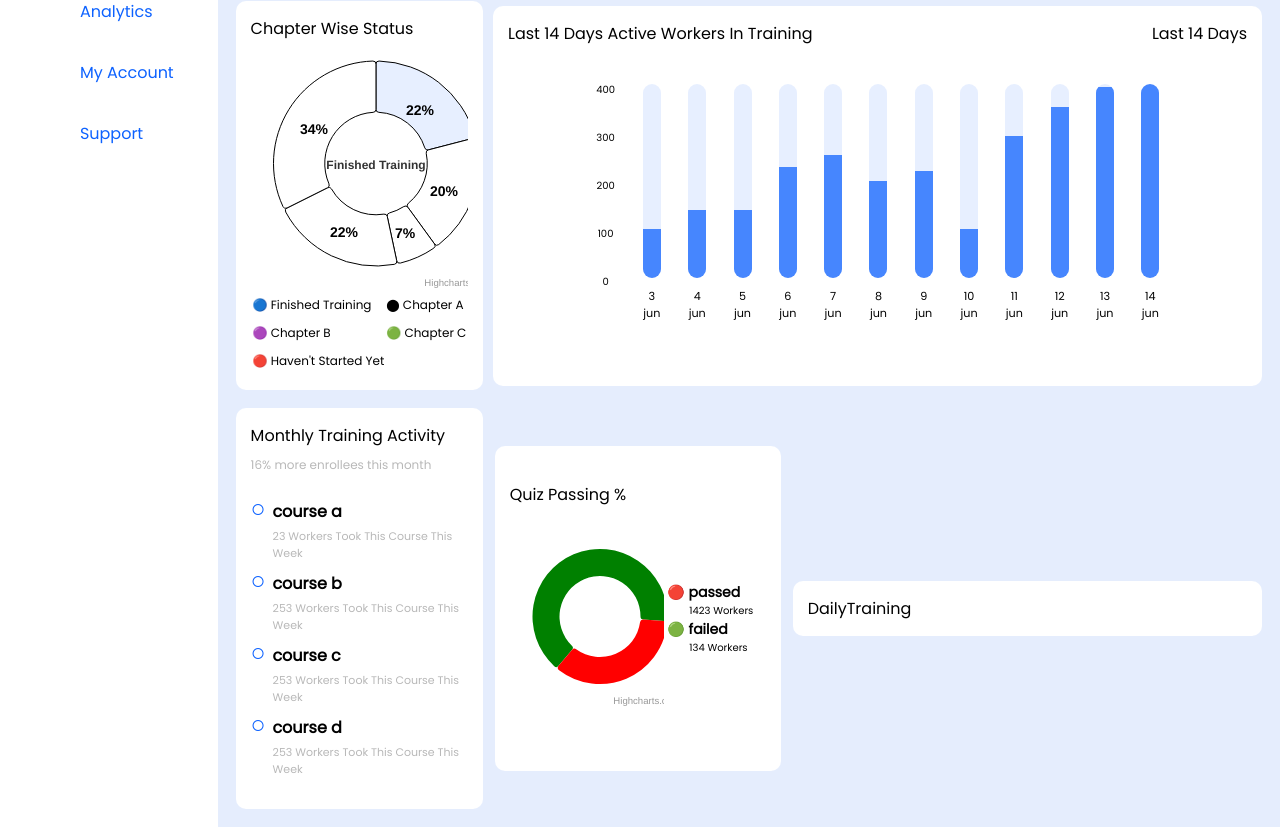
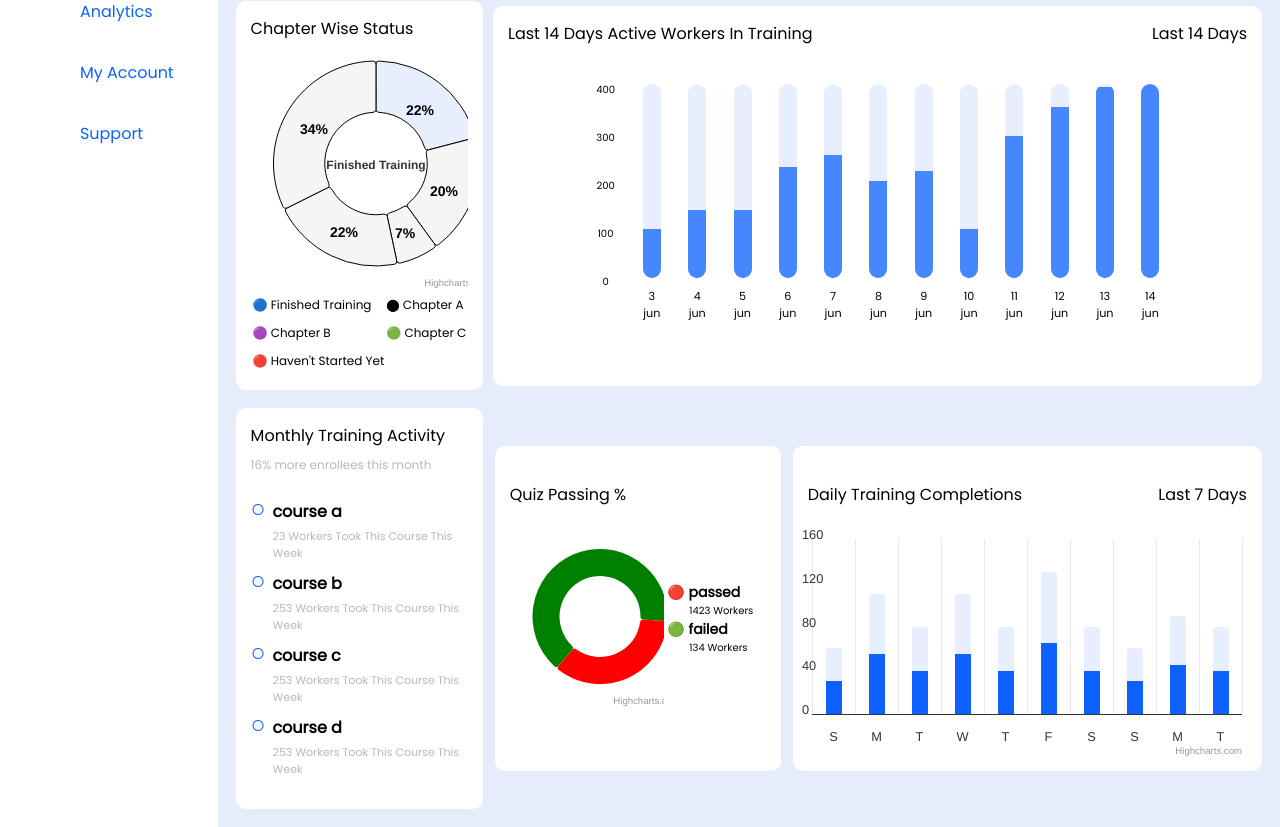
Before and after one commit to nitin-devatraj/chaabi, a React (Create React App) app: page / in a window 1280 px wide. Shown: the part 326-1153 px from the top of the page. Built offline with nearby package versions, Linux system fonts and the light colour scheme; some icons are missing.

Commit message:
create TrainingCompletionChart component

```diff
--- a/src/components/footer/daily-training/DailyTraining.js
+++ b/src/components/footer/daily-training/DailyTraining.js
@@ -1,8 +1,19 @@
 import React from "react";
 import classes from "./Dailytraining.module.css";
+import TrainingCompletionChart from "./TrainingCompletionChart";
 
 function DailyTraining() {
-  return <div className={classes.card}>DailyTraining</div>;
+  return (
+    <div className={classes.card}>
+      <div className={classes.heading}>
+        <h4>Daily Training Completions</h4>
+        <h4>Last 7 Days</h4>
+      </div>
+      <div className={classes.chart}>
+        <TrainingCompletionChart />
+      </div>
+    </div>
+  );
 }
 
 export default DailyTraining;
--- a/src/components/footer/daily-training/Dailytraining.module.css
+++ b/src/components/footer/daily-training/Dailytraining.module.css
@@ -1,6 +1,23 @@
 .card {
   width: 42.8%;
+  height: 295px;
   padding: 15px;
   border-radius: 10px;
   background-color: white;
 }
+
+.heading {
+  display: flex;
+  justify-content: space-between;
+}
+
+.heading h4 {
+  font-weight: 100;
+}
+
+.chart {
+  width: 100%;
+  display: flex;
+  justify-content: center;
+  align-items: center;
+}
--- /dev/null
+++ b/src/components/footer/daily-training/TrainingCompletionChart.js
@@ -0,0 +1,78 @@
+import React from "react";
+import Highcharts from "highcharts";
+import HighchartsReact from "highcharts-react-official";
+
+const TrainingCompletionChart = () => {
+  const options = {
+    chart: {
+      type: "column",
+      width: 450,
+      height: 230,
+    },
+    title: {
+      text: null,
+    },
+    xAxis: {
+      categories: ["S", "M", "T", "W", "T", "F", "S", "S", "M", "T"],
+      gridLineWidth: 1,
+      gridLineColor: "#e9e9e9",
+    },
+    yAxis: {
+      min: 0,
+      max: 160,
+      tickInterval: 40,
+      title: {
+        text: null,
+      },
+      labels: {
+        align: "left",
+        x: -10,
+        y: 0,
+        formatter: function () {
+          return this.value;
+        },
+      },
+      gridLineWidth: 0,
+    },
+    tooltip: {
+      enabled: false,
+    },
+    plotOptions: {
+      column: {
+        pointPadding: 0.2,
+        borderWidth: 0,
+        color: {
+          linearGradient: {
+            x1: 0,
+            x2: 0,
+            y1: 1,
+            y2: 0,
+          },
+          stops: [
+            [0, "#0d62ff"],
+            [0.5, "#0d62ff"],
+            [0.5, "#e7efff"],
+            [1, "#e7efff"],
+          ],
+        },
+      },
+    },
+    legend: {
+      enabled: false,
+    },
+    series: [
+      {
+        name: "",
+        data: [60, 110, 80, 110, 80, 130, 80, 60, 90, 80],
+      },
+    ],
+  };
+
+  return (
+    <div>
+      <HighchartsReact highcharts={Highcharts} options={options} />
+    </div>
+  );
+};
+
+export default TrainingCompletionChart;
--- a/src/components/main/report/chapter-wise-status/PieChart.js
+++ b/src/components/main/report/chapter-wise-status/PieChart.js
@@ -42,7 +42,13 @@ const PieChart = () => {
         },
         borderWidth: 1,
         borderColor: "black",
-        colors: ["#e7efff", "white", "white", "white", "white"],
+        colors: [
+          "#e7efff",
+          "whitesmoke",
+          "whitesmoke",
+          "whitesmoke",
+          "whitesmoke",
+        ],
       },
     },
     series: [
```
Also changed, not shown: src/Chart.js (added, +78 -0 lines).
